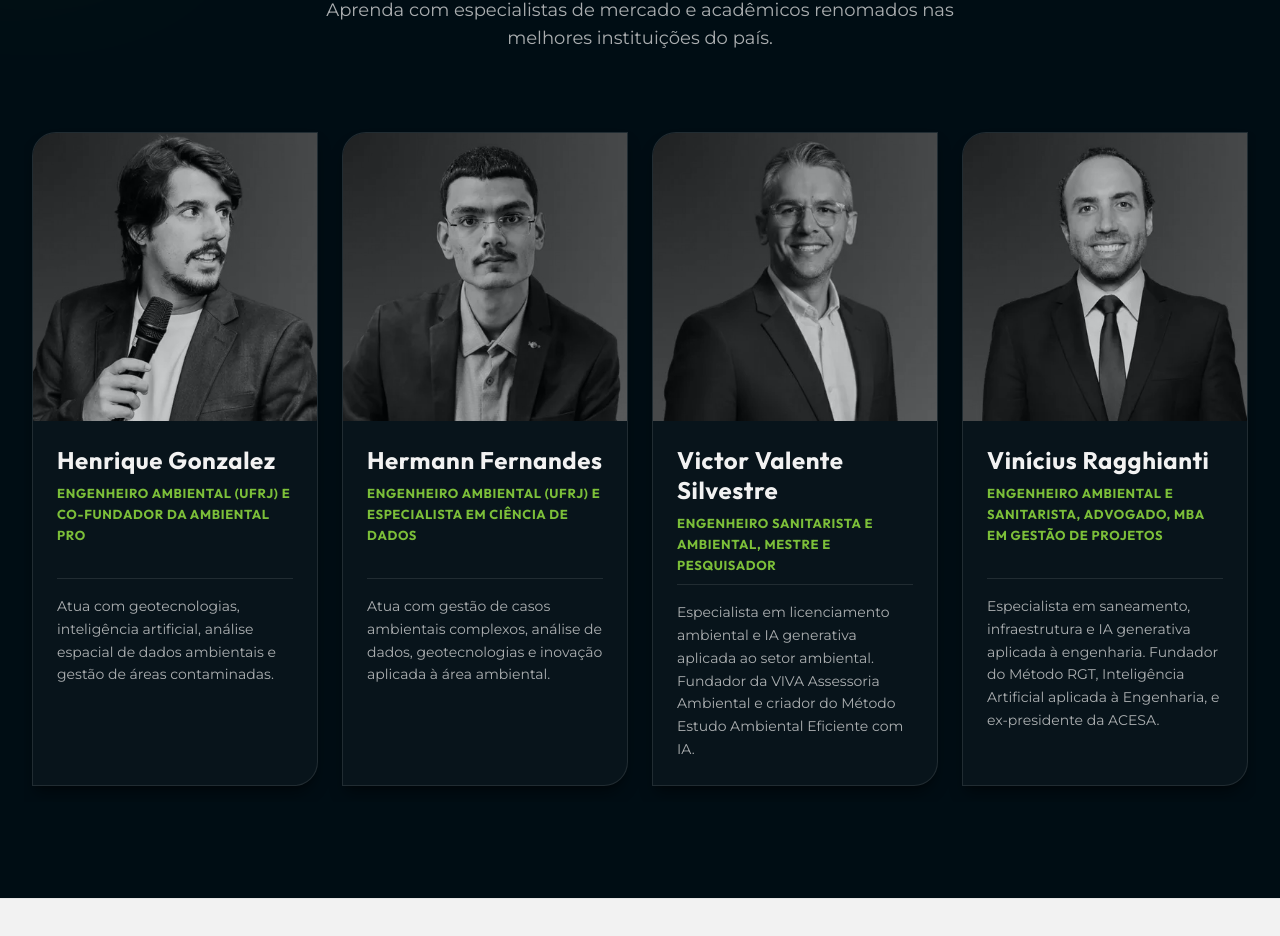
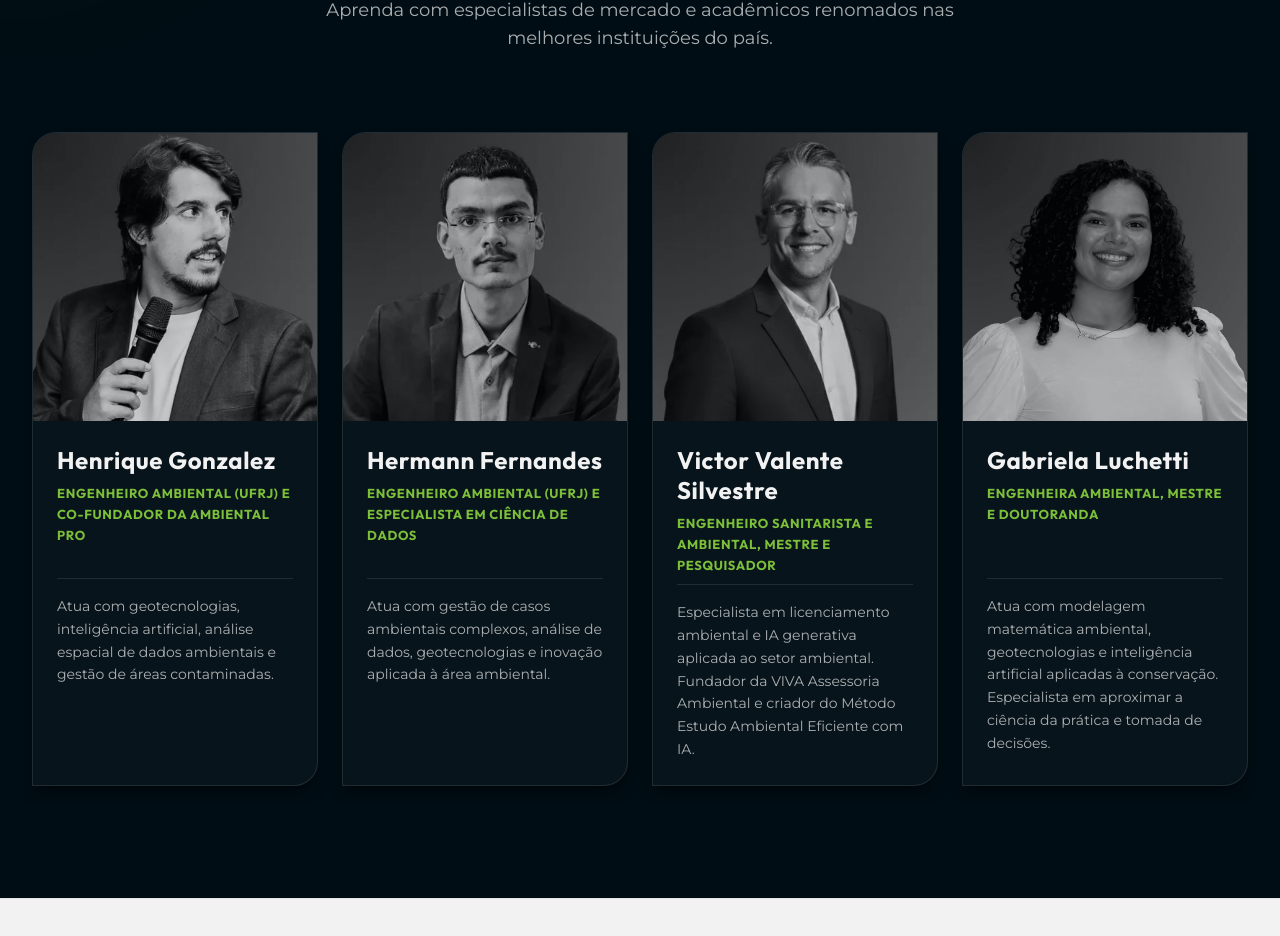
Before and after one commit to henriquegsantos149/pos-iama, a React (Vite) app: page / in a window 1280 px wide. Shown: the part 6814-7750 px from the top of the page. Built offline with nearby package versions, Linux system fonts and the light colour scheme.

Commit message:
adicao da professora gabriela

```diff
--- a/src/components/Faculty.tsx
+++ b/src/components/Faculty.tsx
@@ -21,6 +21,12 @@ const facultyMembers = [
     title: "ENGENHEIRO SANITARISTA E AMBIENTAL, MESTRE E PESQUISADOR",
     image: `${base}faculty/victor.webp`,
     resume: "Especialista em licenciamento ambiental e IA generativa aplicada ao setor ambiental. Fundador da VIVA Assessoria Ambiental e criador do Método Estudo Ambiental Eficiente com IA."
+  },
+  {
+    name: "Gabriela Luchetti",
+    title: "ENGENHEIRA AMBIENTAL, MESTRE E DOUTORANDA",
+    image: `${base}faculty/gabriela.webp`,
+    resume: "Atua com modelagem matemática ambiental, geotecnologias e inteligência artificial aplicadas à conservação. Especialista em aproximar a ciência da prática e tomada de decisões."
   },
 
   {
```
Also changed, not shown: public/faculty/gabriela.png (added), public/faculty/gabriela.webp (added).
